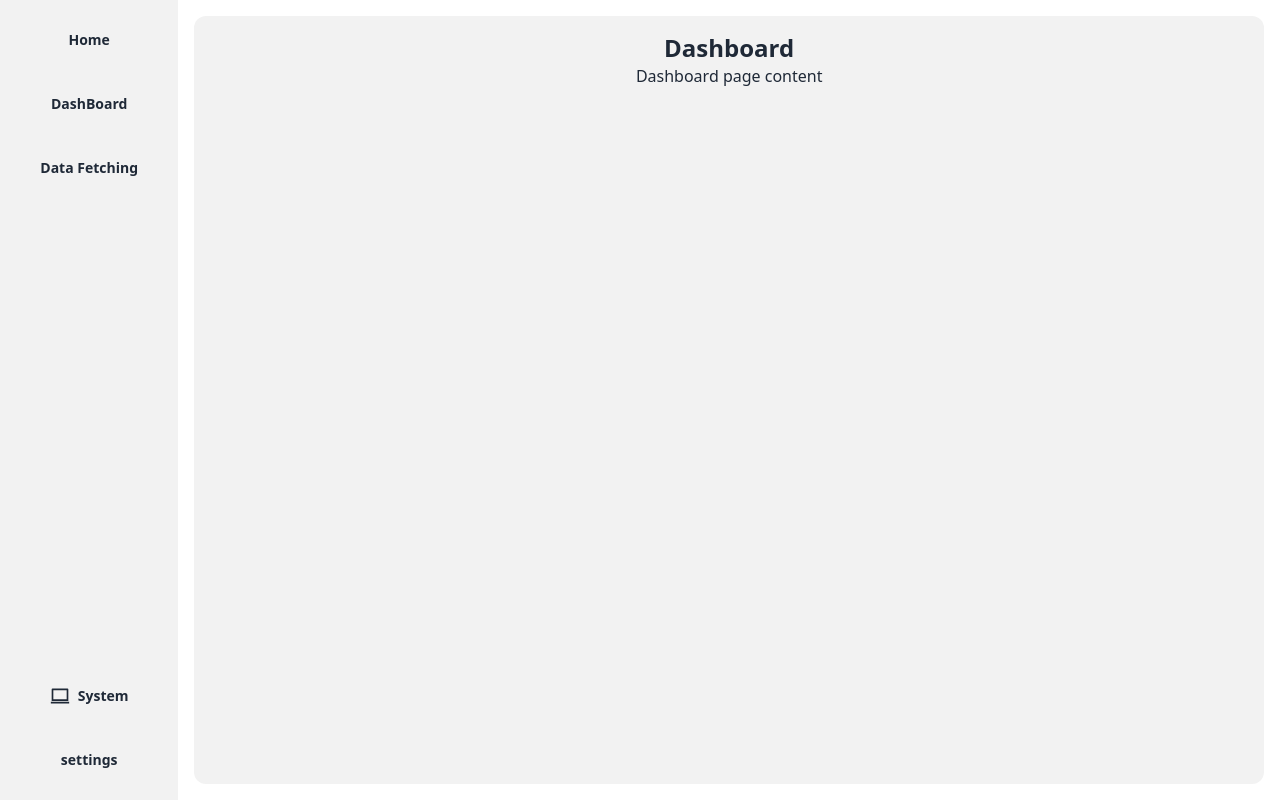
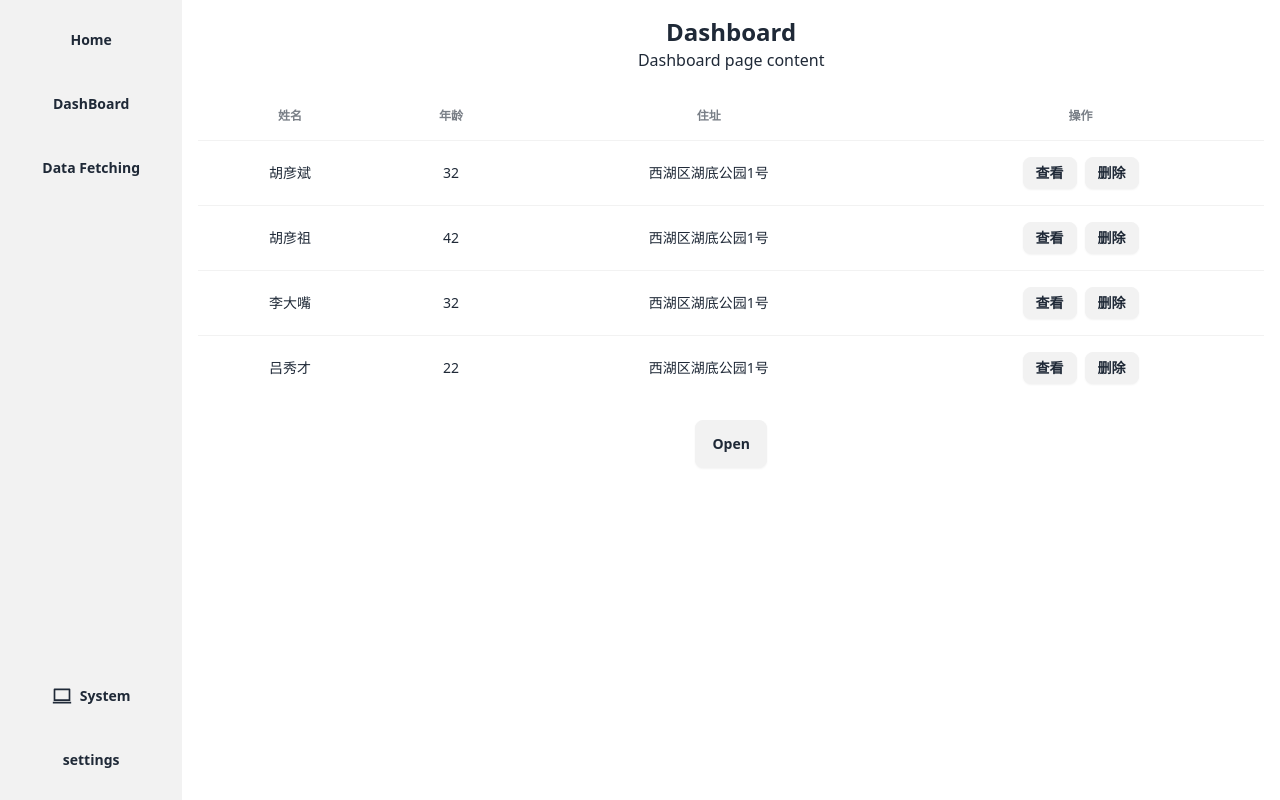
Before and after one commit to DingYuanhao/next-daisy-template, a Next.js app: page /dashboard in a window 1280 px wide. Built offline with nearby package versions, Linux system fonts and the light colour scheme.

Commit message:
feat: add custom components

```diff
--- a/package.json
+++ b/package.json
@@ -9,6 +9,7 @@
     "lint": "next lint"
   },
   "dependencies": {
+    "classnames": "^2.5.1",
     "daisyui": "^4.5.0",
     "next": "14.0.4",
     "next-themes": "^0.2.1",
--- a/src/app/(navbar)/dashboard/page.tsx
+++ b/src/app/(navbar)/dashboard/page.tsx
@@ -1,8 +1,124 @@
+'use client';
+
+import { CustomFormItemProps, renderFormItems } from "@/components/CustomForm/FormItem";
+import { CustomModal } from "@/components/CustomModal";
+import { CustomTable } from "@/components/CustomTable";
+import { MouseEvent } from "react";
+
 export default function Dashboard() {
+  // Table Props:
+  const dataSource = [
+    {
+      key: '1',
+      name: '胡彦斌',
+      age: 32,
+      address: '西湖区湖底公园1号',
+    },
+    {
+      key: '2',
+      name: '胡彦祖',
+      age: 42,
+      address: '西湖区湖底公园1号',
+    },
+    {
+      key: '3',
+      name: '李大嘴',
+      age: 32,
+      address: '西湖区湖底公园1号',
+    },
+    {
+      key: '4',
+      name: '吕秀才',
+      age: 22,
+      address: '西湖区湖底公园1号',
+    },
+  ];
+  const columns = [
+    {
+      title: '姓名',
+      dataIndex: 'name',
+      key: 'name',
+    },
+    {
+      title: '年龄',
+      dataIndex: 'age',
+      key: 'age',
+    },
+    {
+      title: '住址',
+      dataIndex: 'address',
+      key: 'address',
+    },
+    {
+      title: '操作',
+      dataIndex: 'action',
+      key: 'action',
+      render: (text: string, record: any) => {
+        return (
+          <div className="flex items-center justify-center space-x-2">
+            <button className="btn btn-sm" onClick={() => { console.log(record); }}>查看</button>
+            <button className="btn btn-sm  hover:bg-red-500 hover:border-transparent hover:text-base-200">删除</button>
+          </div>
+        );
+      }
+    }
+  ];
+
+  // Modal Props:
+  const openModal = () => {
+    const dialog: any = document.getElementById("my_modal");
+    dialog.showModal();
+  };
+
+  // Form Props:
+  const handleSubmit = (e: MouseEvent<HTMLButtonElement>) => {
+    e.preventDefault();
+    console.log("Submitting");
+    const dialog: any = document.getElementById("my_modal");
+    setTimeout(() => {
+      dialog.close();
+    }, 500);
+  }
+  const handleCancel = () => {
+    console.log("Canceled");
+  }
+  const items: CustomFormItemProps[] = [
+    {
+      label: "用户名",
+      name: "username"
+    },
+    {
+      label: "密码",
+      name: "password",
+      password: true,
+    },
+  ];
   return (
     <div className="flex flex-col justify-center items-center">
       <h1 className="text-2xl font-bold">Dashboard</h1>
       <p>Dashboard page content</p>
+
+      {/* Table Example */}
+      <div className="mt-5 w-full flex flex-col justify-center items-center">
+        <CustomTable dataSource={dataSource} columns={columns} />
+      </div>
+
+      {/* Modal Example */}
+      <div className="mt-5">
+        <button className="btn" onClick={openModal}>
+          Open
+        </button>
+        <CustomModal id="my_modal">
+          <form method="dialog" className="flex flex-col p-4 mt-4">
+            {renderFormItems(items)}
+
+            <div className="flex gap-4 mt-8">
+              <button className="btn" onClick={handleSubmit}>Submit</button>
+              <button className="btn" onClick={handleCancel}>Cancel</button>
+            </div>
+          </form>
+        </CustomModal>
+      </div>
     </div>
   );
 };
--- a/src/app/(navbar)/layout.tsx
+++ b/src/app/(navbar)/layout.tsx
@@ -17,7 +17,7 @@ export default function RootLayout({
           </div>
         }
       >
-        <div className="flex flex-col rounded-xl p-4 m-4 w-full overflow-scroll bg-base-200">
+        <div className="flex flex-col rounded-xl p-4 w-full bg-base-100">
           {children}
         </div>
       </Suspense>
--- /dev/null
+++ b/src/components/CustomForm/Form.tsx
@@ -0,0 +1,20 @@
+import { useEffect, useState } from "react"
+
+export interface FormInstance {
+  children: React.ReactNode;
+}
+
+export const Form = (params: FormInstance) => {
+  const { children } = params;
+  const [fieldList, setFieldList] = useState<any>({});
+  useEffect(() => {
+    const fieldL: any = {};
+    children.forEach((child: any) => {
+      if (child.props.field) {
+        const key = child.props.field;
+        fieldL[key] = {};
+      }
+    });
+    setFieldList(fieldL);
+  }, []);
+}
--- /dev/null
+++ b/src/components/CustomForm/FormItem.tsx
@@ -0,0 +1,34 @@
+// import { FormInstance } from "./Form";
+
+export interface CustomFormItemProps {
+  type?: "input" | "select" | "radio";
+  password?: boolean;
+  label: string;
+  name: string;
+  hidden?: boolean;
+}
+
+export const FormItem = (params: CustomFormItemProps) => {
+  const { type = "input", label, password = false, hidden = false } = params;
+  const ph = "请输入" + label;
+  return (
+    <label className="form-control">
+      <div className="label">
+        <span className="label-text">{label}</span>
+      </div>
+      <input
+        className="input input-bordered max-w-sm"
+        type={password ? "password" : "text"}
+        placeholder={ph}
+      />
+    </label>
+  );
+};
+
+export const renderFormItems = (items: CustomFormItemProps[]) => {
+  return items
+    .filter((i) => !i.hidden)
+    .map((item) => {
+      return <FormItem {...item} key={item.name} />;
+    });
+};
--- /dev/null
+++ b/src/components/CustomModal/index.tsx
@@ -0,0 +1,21 @@
+import React from "react";
+
+export interface CustomModalProps {
+  id: string;
+  children: React.ReactNode;
+  width?: string;
+  onClose?: () => void;
+}
+export const CustomModal = (params: CustomModalProps) => {
+  const { id, children, width } = params;
+  return (
+    <dialog id={id} className="modal">
+      <div className="modal-box max-w-screen-lg min-w-[400px]" style={ width ? {width: width} : {width: 'fit-content'}}>
+        <form method="dialog">
+          <button className="btn btn-sm btn-circle btn-ghost absolute right-2 top-2">✕</button>
+        </form>
+        {children}
+      </div>
+    </dialog>
+  );
+};
--- /dev/null
+++ b/src/components/CustomTable/index.tsx
@@ -0,0 +1,48 @@
+export interface CustomTableColumnProps {
+  title: string;
+  dataIndex: string;
+  key: string;
+  render?: (text: string, record: any) => React.ReactNode;
+  width?: number;
+  align?: "left" | "right" | "center";
+}
+
+export interface CustomTableProps {
+  dataSource: any[];
+  columns: CustomTableColumnProps[];
+}
+
+export const CustomTable = (params: CustomTableProps) => {
+  const { dataSource, columns } = params;
+
+  return (
+    <>
+      <div className="w-full overflow-x-auto max-w-screen-xl">
+        <table className="table w-full">
+          <thead>
+            <tr>
+              {columns.map((column) => (
+                <th className="p-4 font-bold text-center" key={column.key}>
+                  {column.title}
+                </th>
+              ))}
+            </tr>
+          </thead>
+          <tbody>
+            {dataSource.map((record) => (
+              <tr className="hover" key={record.key}>
+                {params.columns.map((column) => (
+                  <td key={column.key} className="p-4 text-center">
+                    {column.render
+                      ? column.render(record[column.dataIndex], record)
+                      : record[column.dataIndex]}
+                  </td>
+                ))}
+              </tr>
+            ))}
+          </tbody>
+        </table>
+      </div>
+    </>
+  );
+};
```
Also changed, not shown: 1 other file (tests, documents, lock files or other folders).
